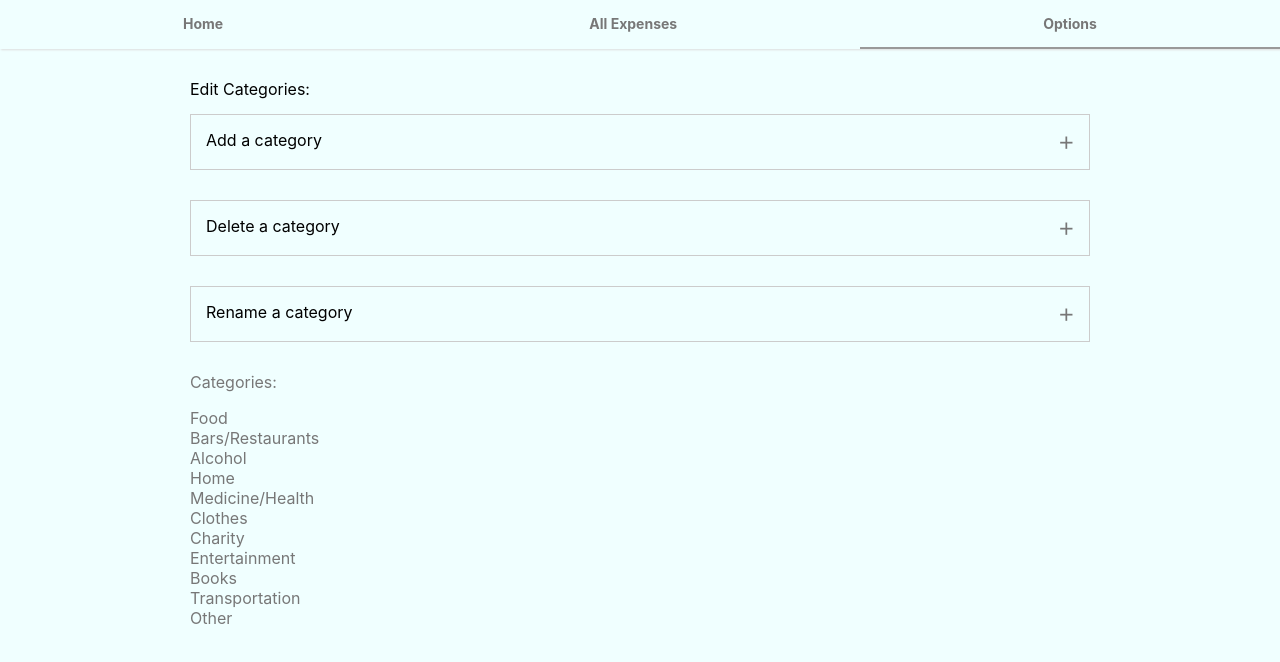
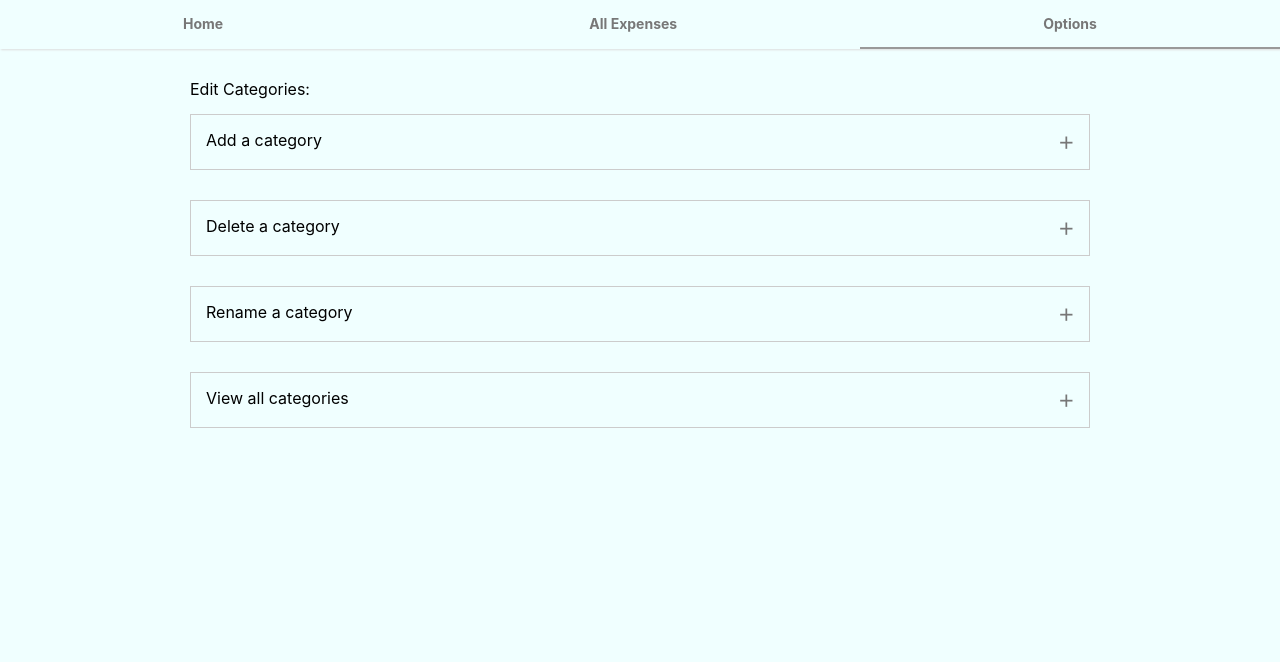
Before and after one commit to sahelgeson/dirtsimple-expensetracker, a React (Create React App) app: page /options in a window 1280 px wide. Shown: the top 662 px of the page. Built offline with nearby package versions, Linux system fonts and the light colour scheme; a web font is replaced by a local one.

Commit message:
added a view all categories option

```diff
--- a/src/Options/Options.jsx
+++ b/src/Options/Options.jsx
@@ -3,6 +3,7 @@ import { PropTypes } from "prop-types";
 import OptionsAddCategory from "./OptionsAddCategory.jsx";
 import OptionsDeleteCategory from "./OptionsDeleteCategory.jsx";
 import OptionsRenameCategory from "./OptionsRenameCategory.jsx";
+import OptionsViewAllCategories from "./OptionsViewAllCategories.jsx";
 
 class Options extends Component{
   constructor(props) {
@@ -44,17 +45,9 @@ class Options extends Component{
             handleHoistedCategoriesChange={this.props.handleHoistedCategoriesChange}
         />
 
-
-        <h3 className="mtl gray-777">Categories:</h3>
-        <ul className="mvs gray-777">
-          {this.props.categories.map((category, i) =>
-                <li
-                  key={i}
-                >
-                  {category}
-                </li>
-            )}
-        </ul>
+        <OptionsViewAllCategories
+            categories={this.props.categories}
+        />
       </div>
     );
   }
--- a/src/Options/OptionsAddCategory.jsx
+++ b/src/Options/OptionsAddCategory.jsx
@@ -72,7 +72,6 @@ class OptionsAddCategory extends Component{
         >
           <label
             htmlFor="addcategory"
-            className="mvm"
           >
             Add a category
           </label>
--- a/src/Options/OptionsDeleteCategory.jsx
+++ b/src/Options/OptionsDeleteCategory.jsx
@@ -80,7 +80,6 @@ class OptionsDeleteCategory extends Component{
         >
           <label
             htmlFor="deletecategory"
-            className="mvm"
           >
             Delete a category
           </label>
--- a/src/Options/OptionsRenameCategory.jsx
+++ b/src/Options/OptionsRenameCategory.jsx
@@ -3,7 +3,7 @@ import { PropTypes } from "prop-types";
 import ReactModal from 'react-modal';
 import ReactModalStyles from "../modals/ReactModalStyles.js";
 
-class OptionsRenameCategory extends Component{
+class OptionsRenameCategory extends Component {
   constructor(props) {
     super(props);
 
@@ -93,7 +93,6 @@ class OptionsRenameCategory extends Component{
         >
           <label
             htmlFor="renamecategory"
-            className="mvm"
           >
             Rename a category
           </label>
--- /dev/null
+++ b/src/Options/OptionsViewAllCategories.jsx
@@ -0,0 +1,62 @@
+import React, { Component} from "react";
+import { PropTypes } from "prop-types";
+
+
+class OptionsViewAllCategories extends Component{
+  constructor(props) {
+    super(props);
+
+    this.state = {
+      isOpen: false,
+    }
+
+    this.handleAccordionClick = this.handleAccordionClick.bind(this);
+  }
+
+  handleAccordionClick() {
+    this.setState({
+      isOpen: !this.state.isOpen,
+    });
+  }
+
+  render(){
+    return(
+      <div
+        className="card mtm mbl"
+      >
+        <button
+          type="button"
+          className="full-width text-left pam"
+          onClick={this.handleAccordionClick}
+        >
+          <span>
+            View all categories
+          </span>
+          <div className="right gray-777 bold">
+            {this.state.isOpen ? String.fromCharCode(65293) : String.fromCharCode(65291) }
+          </div>
+        </button>
+
+      {this.state.isOpen ?
+        <div className="mhl mbm">
+          <ul className="gray-777 mvs">
+            {this.props.categories.map((category, i) =>
+                  <li
+                    key={i}
+                  >
+                    {category}
+                  </li>
+              )}
+          </ul>
+        </div>
+      : null }
+      </div>
+    );
+  }
+}
+
+OptionsViewAllCategories.propTypes = {
+  categories: PropTypes.array.isRequired,
+};
+
+export default OptionsViewAllCategories;
```
